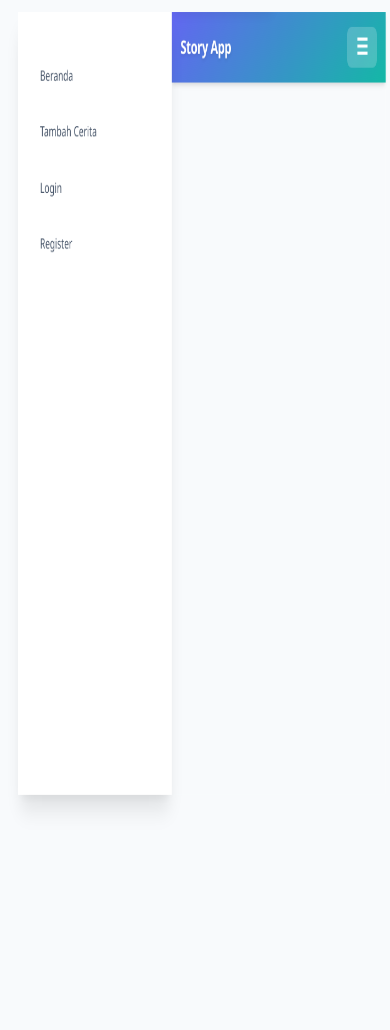
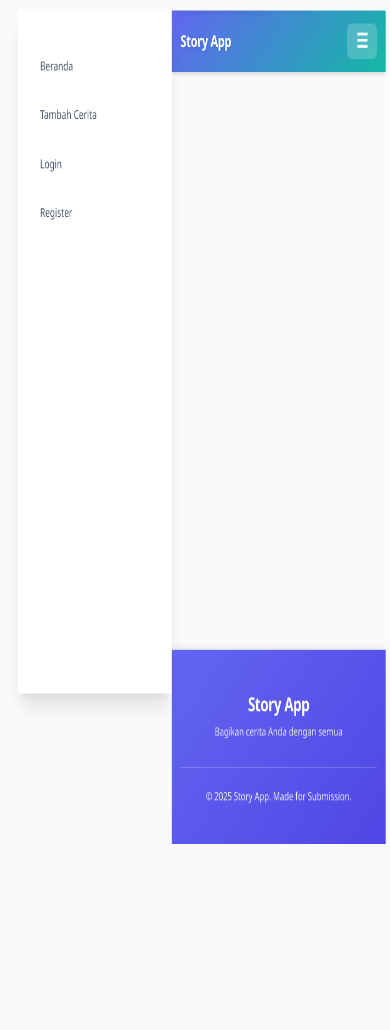
Before and after one commit to Gussairi/story-app, a website built with Vite: page src/index.html in a window 390 px wide. Before the commit the page ends 844 px from the top, so only its background shows below. Built offline with nearby package versions, Linux system fonts and the light colour scheme; some packages are replaced by stand-ins of ours.

Commit message:
final submit

```diff
--- a/src/index.html
+++ b/src/index.html
@@ -41,5 +41,21 @@
         </header>
 
         <main id="main-content" class="main-content" tabindex="-1"></main>
+        <footer class="footer">
+            <div class="footer-container container">
+                <div class="footer-content">
+                    <div class="footer-brand">
+                        <h3 class="footer-title">Story App</h3>
+                        <p class="footer-tagline">Bagikan cerita Anda dengan semua</p>
+                    </div>
+                </div>
+
+                <div class="footer-bottom">
+                    <p class="footer-copyright">
+                        &copy; 2025 Story App. Made for Submission.
+                    </p>
+                </div>
+            </div>
+        </footer>
     </body>
 </html>
--- a/src/styles/styles.css
+++ b/src/styles/styles.css
@@ -11,6 +11,9 @@ body {
     line-height: 1.6;
     -webkit-font-smoothing: antialiased;
     -moz-osx-font-smoothing: grayscale;
+    display: flex;
+    flex-direction: column;
+    min-height: 100vh;
 }
 
 .container {
@@ -178,7 +181,9 @@ header {
 .main-content {
     padding-block: 32px;
     min-height: calc(100vh - 130px);
-}
+    flex: 1;
+}
+
 .home-header {
     display: flex;
     justify-content: space-between;
@@ -1296,6 +1301,20 @@ select:focus-visible {
     .story-card:hover .story-image {
         transform: scale(1.05);
     }
+
+    .footer-content {
+        flex-direction: column;
+        text-align: center;
+        gap: 24px;
+    }
+
+    .footer-brand {
+        text-align: center;
+    }
+
+    .footer-container {
+        padding-block: 32px;
+    }
 }
 @media screen and (max-width: 375px) {
     :root {
@@ -1474,7 +1493,24 @@ select:focus-visible {
     .error-page p {
         font-size: 1rem;
     }
-}
+
+    .footer-container {
+        padding-block: 24px;
+    }
+
+    .footer-title {
+        font-size: 1.25rem;
+    }
+
+    .footer-tagline {
+        font-size: 0.8rem;
+    }
+
+    .footer-copyright {
+        font-size: 0.75rem;
+    }
+}
+
 @media screen and (min-width: 1024px) {
     .navigation-drawer {
         min-height: auto;
@@ -2725,3 +2761,54 @@ html {
         border: 1px solid #ddd;
     }
 }
+
+.footer {
+    background: linear-gradient(135deg, #6366f1 0%, #4f46e5 100%);
+    color: #ffffff;
+    margin-top: auto;
+    box-shadow: 0 -2px 8px rgba(0, 0, 0, 0.1);
+}
+
+.footer-container {
+    padding-block: 48px;
+}
+
+.footer-content {
+    display: flex;
+    justify-content: space-between;
+    align-items: center;
+    gap: 32px;
+    flex-wrap: wrap;
+    margin-bottom: 32px;
+}
+
+.footer-brand {
+    flex: 1;
+    min-width: 200px;
+}
+
+.footer-title {
+    font-size: 1.5rem;
+    font-weight: 700;
+    margin-bottom: 4px;
+    color: #ffffff;
+    letter-spacing: -0.5px;
+}
+
+.footer-tagline {
+    font-size: 0.875rem;
+    color: rgba(255, 255, 255, 0.85);
+    margin: 0;
+}
+
+.footer-bottom {
+    padding-top: 24px;
+    border-top: 1px solid rgba(255, 255, 255, 0.2);
+    text-align: center;
+}
+
+.footer-copyright {
+    font-size: 0.875rem;
+    color: rgba(255, 255, 255, 0.9);
+    margin: 0;
+}
```
Also changed, not shown: 1 other file.
